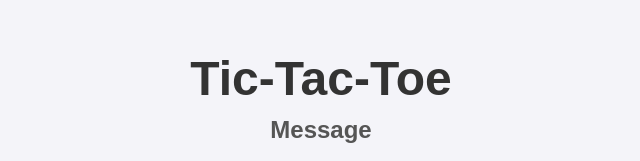
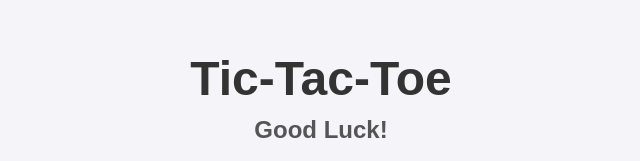
Before and after one commit to mdeadwiler/js-tic-tac-toe, a plain HTML site: page index.html in a window 1280 px wide. Shown: the part 104-265 px from the top of the page, 319-959 px from the left. Drawn offline with Linux system fonts and the light colour scheme.

Commit message:
tic-tac-toe

```diff
--- a/index.html
+++ b/index.html
@@ -9,7 +9,7 @@
 </head>
 <body>
   <h1>Tic-Tac-Toe</h1>
-  <h2 id="message">Message</h2>
+  <h2 id="message">Good Luck!</h2>
 
   <section class="board">
     <div class="sqr" id="0"></div>
```
